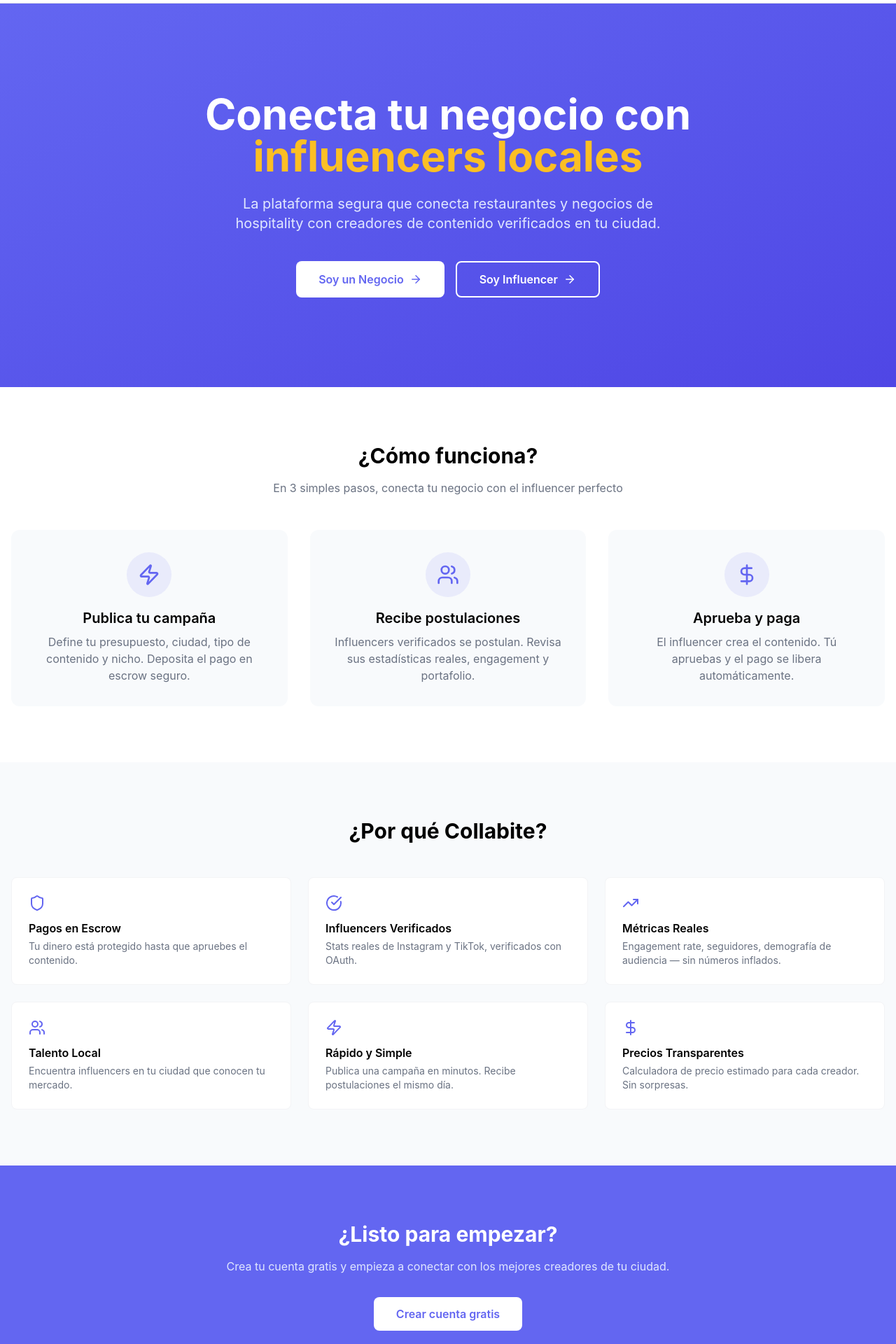
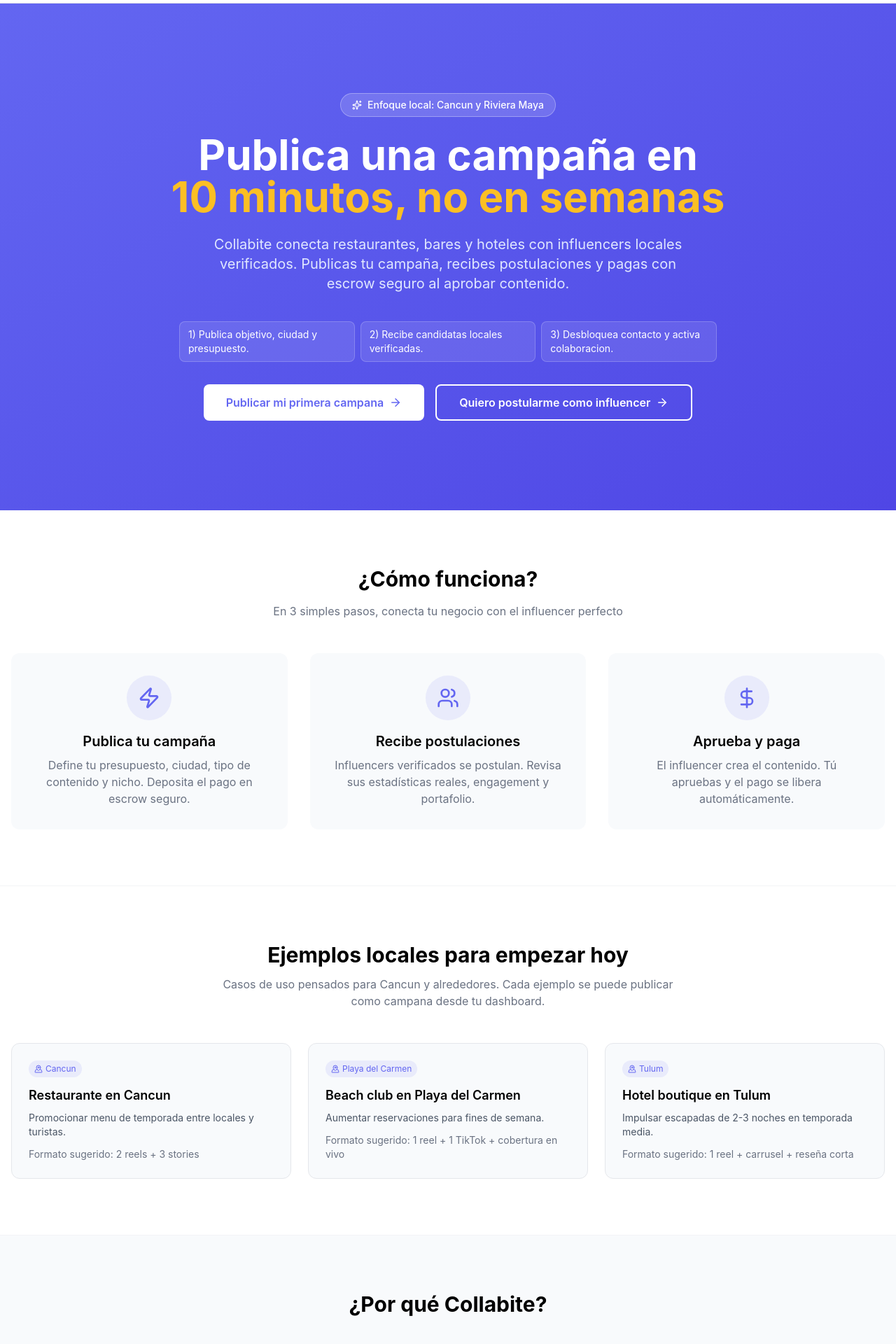
Before and after one commit to eugenioge3/Collabite, a React (Vite) app in the folder frontend/: page / in a window 1280 px wide. Shown: the part 60-1980 px from the top of the page at 70% size. Built offline with nearby package versions, Linux system fonts and the light colour scheme.

Commit message:
feat: update Landing and Register components for improved user experience and local campaign examples

```diff
--- a/frontend/src/pages/Landing.tsx
+++ b/frontend/src/pages/Landing.tsx
@@ -1,33 +1,60 @@
 import { Link } from 'react-router-dom';
-import { ArrowRight, Shield, Zap, DollarSign, Users, TrendingUp, CheckCircle } from 'lucide-react';
+import { useAuth } from '../hooks/useAuth';
+import {
+  ArrowRight,
+  Shield,
+  Zap,
+  DollarSign,
+  Users,
+  TrendingUp,
+  CheckCircle,
+  Sparkles,
+  MapPinned,
+} from 'lucide-react';
 
 export default function Landing() {
+  const { user } = useAuth();
+  const publishCtaHref = user?.role === 'business'
+    ? '/dashboard/business/campaigns/new'
+    : '/register?role=business';
+
   return (
     <div>
       {/* Hero */}
       <section className="bg-gradient-to-br from-primary to-primary-dark text-white">
         <div className="max-w-7xl mx-auto px-4 py-20 sm:py-32 text-center">
+          <div className="inline-flex items-center gap-2 bg-white/15 border border-white/30 rounded-full px-4 py-1.5 text-sm font-medium mb-6">
+            <Sparkles size={14} /> Enfoque local: Cancun y Riviera Maya
+          </div>
+
           <h1 className="text-4xl sm:text-6xl font-bold mb-6">
-            Conecta tu negocio con
+            Publica una campaña en
             <br />
-            <span className="text-secondary-light">influencers locales</span>
+            <span className="text-secondary-light">10 minutos, no en semanas</span>
           </h1>
           <p className="text-lg sm:text-xl text-indigo-100 max-w-2xl mx-auto mb-10">
-            La plataforma segura que conecta restaurantes y negocios de hospitality
-            con creadores de contenido verificados en tu ciudad.
+            Collabite conecta restaurantes, bares y hoteles con influencers locales verificados.
+            Publicas tu campaña, recibes postulaciones y pagas con escrow seguro al aprobar contenido.
           </p>
+
+          <div className="max-w-3xl mx-auto mb-8 grid gap-2 sm:grid-cols-3 text-sm text-left">
+            <div className="rounded-lg bg-white/10 border border-white/20 px-3 py-2">1) Publica objetivo, ciudad y presupuesto.</div>
+            <div className="rounded-lg bg-white/10 border border-white/20 px-3 py-2">2) Recibe candidatas locales verificadas.</div>
+            <div className="rounded-lg bg-white/10 border border-white/20 px-3 py-2">3) Desbloquea contacto y activa colaboracion.</div>
+          </div>
+
           <div className="flex flex-col sm:flex-row gap-4 justify-center">
             <Link
-              to="/register"
+              to={publishCtaHref}
               className="bg-white text-primary font-semibold px-8 py-3 rounded-lg hover:bg-gray-100 transition flex items-center justify-center gap-2"
             >
-              Soy un Negocio <ArrowRight size={18} />
+              Publicar mi primera campana <ArrowRight size={18} />
             </Link>
             <Link
-              to="/register"
+              to={user?.role === 'influencer' ? '/dashboard/influencer' : '/register?role=influencer'}
               className="border-2 border-white text-white font-semibold px-8 py-3 rounded-lg hover:bg-white/10 transition flex items-center justify-center gap-2"
             >
-              Soy Influencer <ArrowRight size={18} />
+              Quiero postularme como influencer <ArrowRight size={18} />
             </Link>
           </div>
         </div>
@@ -74,6 +101,50 @@
         </div>
       </section>
 
+      {/* Local examples */}
+      <section className="py-20 bg-white border-y border-gray-100">
+        <div className="max-w-7xl mx-auto px-4">
+          <div className="text-center mb-12">
+            <h2 className="text-3xl font-bold mb-3">Ejemplos locales para empezar hoy</h2>
+            <p className="text-gray-500 max-w-2xl mx-auto">
+              Casos de uso pensados para Cancun y alrededores. Cada ejemplo se puede publicar como campana desde tu dashboard.
+            </p>
+          </div>
+
+          <div className="grid md:grid-cols-3 gap-6">
+            {[
+              {
+                title: 'Restaurante en Cancun',
+                city: 'Cancun',
+                objective: 'Promocionar menu de temporada entre locales y turistas.',
+                format: '2 reels + 3 stories',
+              },
+              {
+                title: 'Beach club en Playa del Carmen',
+                city: 'Playa del Carmen',
+                objective: 'Aumentar reservaciones para fines de semana.',
+                format: '1 reel + 1 TikTok + cobertura en vivo',
+              },
+              {
+                title: 'Hotel boutique en Tulum',
+                city: 'Tulum',
+                objective: 'Impulsar escapadas de 2-3 noches en temporada media.',
+                format: '1 reel + carrusel + reseña corta',
+              },
+            ].map((example) => (
+              <article key={example.title} className="rounded-xl border border-gray-200 bg-surface p-6">
+                <div className="inline-flex items-center gap-1 text-xs text-primary bg-primary/10 px-2 py-1 rounded-full mb-3">
+                  <MapPinned size={12} /> {example.city}
+                </div>
+                <h3 className="text-lg font-semibold mb-2">{example.title}</h3>
+                <p className="text-sm text-gray-600 mb-3">{example.objective}</p>
+                <p className="text-sm text-gray-500">Formato sugerido: {example.format}</p>
+              </article>
+            ))}
+          </div>
+        </div>
+      </section>
+
       {/* Features */}
       <section className="py-20 bg-surface">
         <div className="max-w-7xl mx-auto px-4">
@@ -100,16 +171,24 @@
       {/* CTA */}
       <section className="py-20 bg-primary text-white text-center">
         <div className="max-w-3xl mx-auto px-4">
-          <h2 className="text-3xl font-bold mb-4">¿Listo para empezar?</h2>
+          <h2 className="text-3xl font-bold mb-4">Publica tu primera campana hoy</h2>
           <p className="text-indigo-100 mb-8">
-            Crea tu cuenta gratis y empieza a conectar con los mejores creadores de tu ciudad.
+            Crea tu cuenta de negocio y en minutos tendras tu campana activa para recibir postulaciones locales.
           </p>
-          <Link
-            to="/register"
-            className="inline-block bg-white text-primary font-semibold px-8 py-3 rounded-lg hover:bg-gray-100 transition"
-          >
-            Crear cuenta gratis
-          </Link>
+          <div className="flex flex-col sm:flex-row gap-3 justify-center">
+            <Link
+              to={publishCtaHref}
+              className="inline-block bg-white text-primary font-semibold px-8 py-3 rounded-lg hover:bg-gray-100 transition"
+            >
+              Publicar primera campana
+            </Link>
+            <Link
+              to="/campaigns"
+              className="inline-block border-2 border-white text-white font-semibold px-8 py-3 rounded-lg hover:bg-white/10 transition"
+            >
+              Ver campanas activas
+            </Link>
+          </div>
         </div>
       </section>
 
--- a/frontend/src/pages/Register.tsx
+++ b/frontend/src/pages/Register.tsx
@@ -1,5 +1,5 @@
 import { useState } from 'react';
-import { Link, useNavigate } from 'react-router-dom';
+import { Link, useNavigate, useSearchParams } from 'react-router-dom';
 import { useAuth } from '../hooks/useAuth';
 import type { UserRole } from '../lib/types';
 import { translateRegisterError } from '../lib/authMessages';
@@ -16,9 +16,15 @@
 export default function Register() {
   const { register } = useAuth();
   const navigate = useNavigate();
+  const [searchParams] = useSearchParams();
   const [email, setEmail] = useState('');
   const [password, setPassword] = useState('');
-  const [role, setRole] = useState<UserRole | null>(null);
+  const initialRole = searchParams.get('role');
+  const [role, setRole] = useState<UserRole | null>(
+    initialRole === 'business' || initialRole === 'influencer'
+      ? initialRole
+      : null,
+  );
   const [showPassword, setShowPassword] = useState(false);
   const [showRules, setShowRules] = useState(false);
   const [error, setError] = useState('');
```
Also changed, not shown: 1 other file (tests, documents, lock files or other folders).
